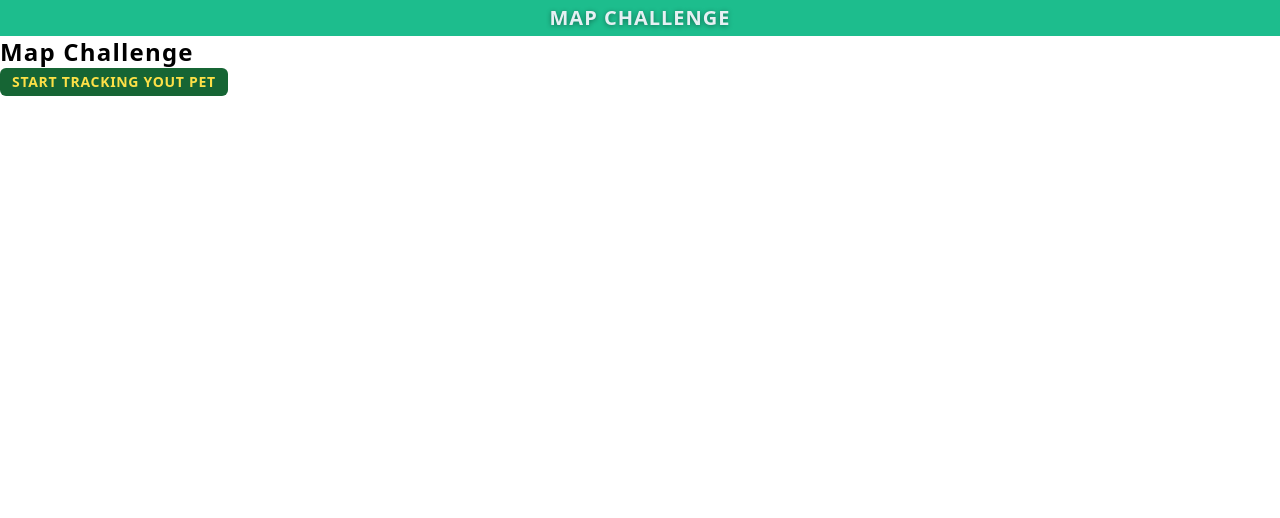
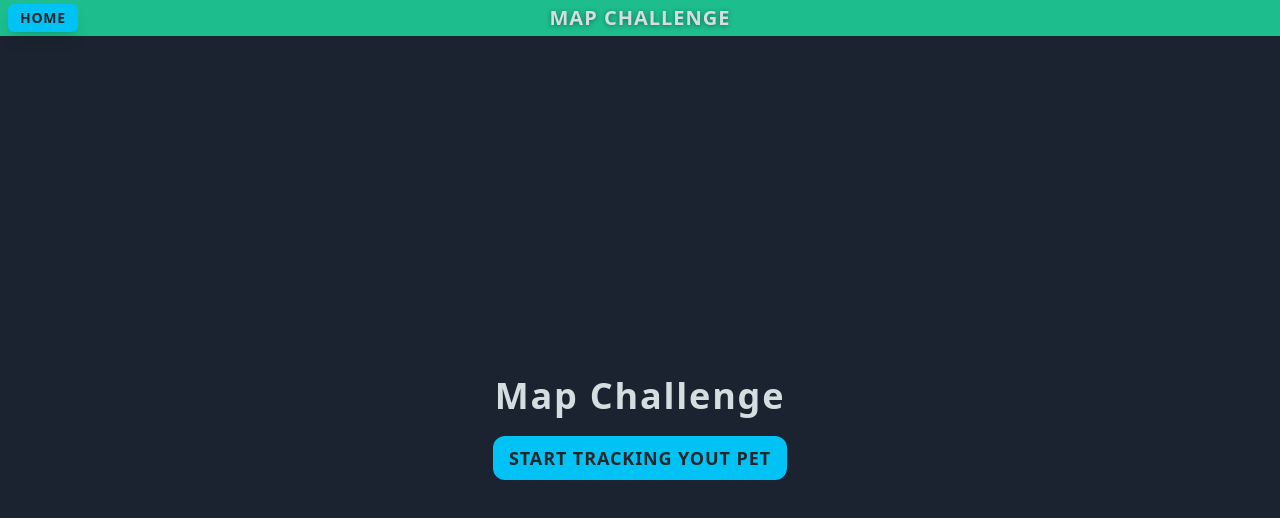
Before and after one commit to Siriusg2/mapChallenge, a Next.js app: page / in a window 1280 px wide. Shown: the top 518 px of the page. Built offline with nearby package versions, Linux system fonts and the light colour scheme.

Commit message:
styles : configure global components and tailwind theme

```diff
--- a/src/app/_NavBar/NavBar.tsx
+++ b/src/app/_NavBar/NavBar.tsx
@@ -1,13 +1,26 @@
-import React from 'react'
+"use client";
+import React from "react";
+import Button from "../components/Button";
+import { useRouter } from "next/navigation";
 
-type Props = {}
+type Props = {};
 
 const NavBar = (props: Props) => {
+  const router = useRouter();
   return (
-    <div className=' bg-primary px-5 py-1'>
-        <h1 className='font-bold tracking-wider text-xl text-center text-foreground [text-shadow:_0_1px_5px_rgb(0_0_0_/_40%)] uppercase'>Map Challenge</h1>
+    <div className=" flex bg-primary px-2 py-1">
+      <Button
+        className="absolute shadow-lg"
+        label="home"
+        size="small"
+        click={() => router.push("/")}
+      />
+
+      <h1 className="font-bold tracking-wider text-xl text-center grow text-foreground [text-shadow:_0_1px_5px_rgb(0_0_0_/_40%)] uppercase">
+        Map Challenge
+      </h1>
     </div>
-  )
-}
+  );
+};
 
-export default NavBar
+export default NavBar;
--- a/src/app/components/Button.tsx
+++ b/src/app/components/Button.tsx
@@ -4,12 +4,14 @@ type ButtonProps = {
   size?: "small" | "medium" | "large"
   click: () => any
   label: string
+  className?: string
 };
 
 const Button = ({
   size = "medium",
   click,
   label,
+  className
 }: ButtonProps) => {
   const sizeClasses = {
     small: "py-1 px-3 text-sm",
@@ -19,7 +21,7 @@ const Button = ({
 
   return (
     <button
-      className={`${sizeClasses[size]} bg-green-800 text-yellow-300 font-semibold uppercase tracking-wider rounded-md`} onClick={click}
+      className={`${sizeClasses[size]} bg-secondary text-zinc-800 font-semibold uppercase tracking-wider rounded-md ${className || ""}`} onClick={click}
     >
       {label}
     </button>
--- a/src/app/components/TextLine.tsx
+++ b/src/app/components/TextLine.tsx
@@ -1,7 +1,6 @@
 type TitleProps = {
   children: React.ReactNode;
-  className?: string; // Optional string prop for class name
-  // ...other props you might need
+  className?: string
 };
 
 const TextLine = ({ children, className, ...rest }: TitleProps) => {
--- a/src/app/components/Title.tsx
+++ b/src/app/components/Title.tsx
@@ -1,13 +1,14 @@
 type TitleProps = {
   label: string;
-  className?: string; // Optional string prop for class name
-  // ...other props you might need
+  className?: string;
+  superHuge?: boolean
+
 };
 
-const Title = ({ label, className, ...rest }: TitleProps) => {
+const Title = ({ label, className,superHuge, ...rest }: TitleProps) => {
   return (
     <h1
-      className={`text-2xl font-semibold tracking-wider ${className || ""}`}
+      className={`text-2xl font-semibold tracking-wider ${superHuge && 'text-4xl'} ${className || ""}`}
       {...rest}
     >
       {label}
--- a/src/app/layout.tsx
+++ b/src/app/layout.tsx
@@ -14,7 +14,7 @@ export default function RootLayout({
 }>) {
   return (
     <html lang="en">
-      <body>
+      <body className="flex flex-col h-screen">
         <NavBar />
         {children}
         </body>
--- a/src/app/map/layout.tsx
+++ b/src/app/map/layout.tsx
@@ -6,9 +6,8 @@ export default function MapLayout({
   children: React.ReactNode;
 }>) {
   return (
-    <body className="h-screen flex flex-col">
-
+    <div className="h-screen flex flex-col">
       {children}
-    </body>
+    </div>
   );
 }
--- a/src/app/page.tsx
+++ b/src/app/page.tsx
@@ -8,9 +8,9 @@ export default function Home() {
   const router = useRouter()
 
   return (
-    <div>
-      <Title label="Map Challenge" />
-      <Button label='Start tracking yout pet' size="small" click={() => router.push('/map')} />
+    <div className="bg-background grow flex flex-col justify-center items-center">
+      <Title className="m-5 text-foreground" label="Map Challenge" superHuge />
+      <Button label='Start tracking yout pet' size="large" click={() => router.push('/map')} />
     </div>
   );
 }
--- a/tailwind.config.ts
+++ b/tailwind.config.ts
@@ -15,12 +15,12 @@ const config: Config = {
           800: ''
         },
         secondary: {
-          DEFAULT: '',
-          400: '',
+          DEFAULT: '#01c2f4',
+          400: '#ffed49',
           800: ''
         },
         background: '#1b2330',
-        foreground: '#e6f0f3'
+        foreground: '#D4DEE0'
       }
     },
   },
```
